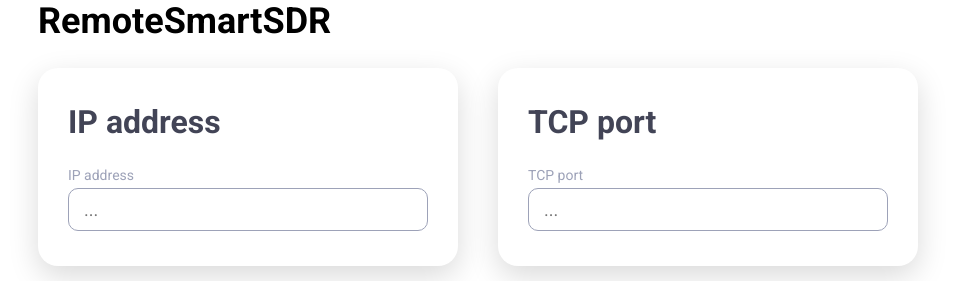
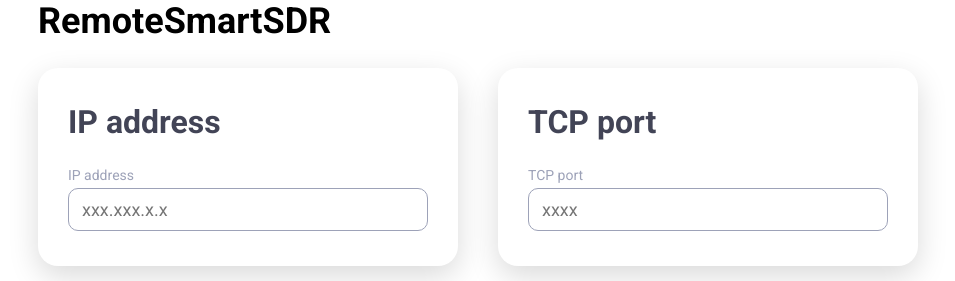
Before and after one commit to on3ure/remoteSmartSDR, a Next.js app in the folder web/: page / in a window 1280 px wide. Shown: the top 281 px of the page, without its empty margins (162-1117 px from the left). Built offline with nearby package versions, Linux system fonts and the light colour scheme.

Commit message:
Add placeholders

```diff
--- a/web/src/components/form/Form.jsx
+++ b/web/src/components/form/Form.jsx
@@ -43,10 +43,10 @@ const Form = () => {
         <div className="form">
           <div className="form__grid">
             <Card title="IP address">
-              <InputField id="ip" name="ip" label="IP address" placeholder="..." maxLength="15" />
+              <InputField id="ip" name="ip" label="IP address" placeholder="xxx.xxx.x.x" maxLength="15" />
             </Card>
             <Card title="TCP port">
-              <InputField id="port" name="port" label="TCP port" placeholder="..." maxLength="5" />
+              <InputField id="port" name="port" label="TCP port" placeholder="xxxx" maxLength="5" />
             </Card>
             <Card title="PTT release delay">
               <Slider
--- a/web/src/components/form/fields/InputField.scss
+++ b/web/src/components/form/fields/InputField.scss
@@ -13,16 +13,17 @@
   &__input {
     width: 100%;
 
-    padding: 1rem 1.5rem;
+    padding: 1rem 1.3rem;
 
     border: 1px solid $c-grey;
     border-radius: 1rem;
     outline: 0;
 
-    transition: border ease 200ms;
+    transition: border ease 200ms, box-shadow ease 200ms;
 
     &:focus {
       border: 1px solid $c-blue;
+      box-shadow: 0 4px 20px rgba($c-black, .1);
     }
   }
 }
```
